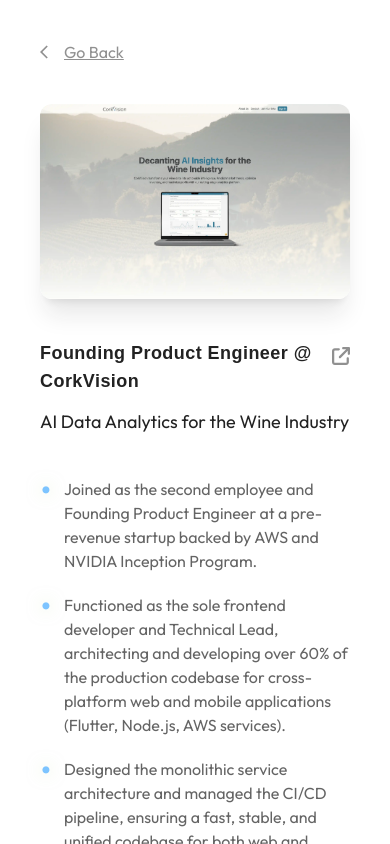
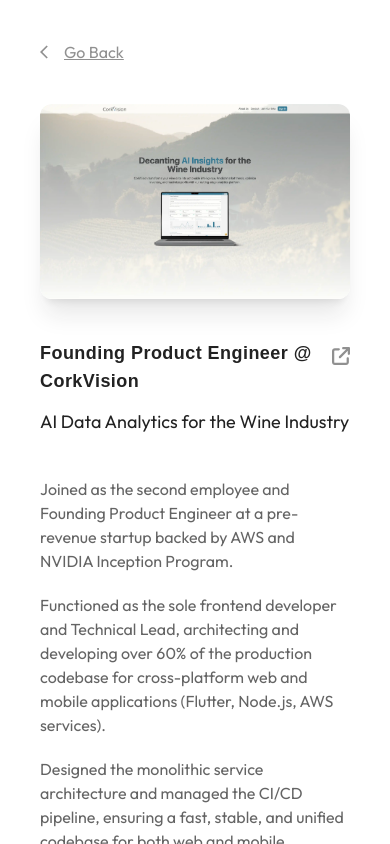
Before and after one commit to ethanokamura/portfolio, a React (Vite) app: page / in a window 390 px wide. Both pictures are taken after a click on the button "CorkVision". Shown: the top 844 px of the page. Built offline with nearby package versions, Linux system fonts and the light colour scheme; a web font is replaced by a local one.

Commit message:
slightly better mobile experience

```diff
--- a/src/App.tsx
+++ b/src/App.tsx
@@ -72,7 +72,7 @@
               className="flex items-start text-base lg:text-lg text-base-content/70 transition-all duration-300
                          hover:text-base-content hover:translate-x-1.5"
             >
-              <span className="text-primary text-4xl leading-[0.7] mr-3 drop-shadow-[0_0_8px_rgba(179,222,142,0.5)]">
+              <span className="text-primary text-4xl hidden sm:block leading-[0.7] mr-3 drop-shadow-[0_0_8px_rgba(179,222,142,0.5)]">
                 •
               </span>
               <span>{item}</span>
@@ -80,7 +80,7 @@
           ))}
         </ul>
         {/* Technologies */}
-        <div className="flex flex-wrap justify-start gap-10">
+        <div className="flex flex-wrap justify-start gap-4 sm:gap-10">
           {selectedExperience.technologies.map((skill, index) => (
             <Skill key={index} title={skill} />
           ))}
--- a/src/components/Skill.tsx
+++ b/src/components/Skill.tsx
@@ -91,7 +91,9 @@
       {/* Icon */}
       {Icon && <Icon size={24} className="text-primary" />}
       {/* Title */}
-      <p className="text-lg font-medium text-base-content/70">{title}</p>
+      <p className="text-sm sm:text-lg font-medium text-base-content/70">
+        {title}
+      </p>
     </div>
   );
 };
```
